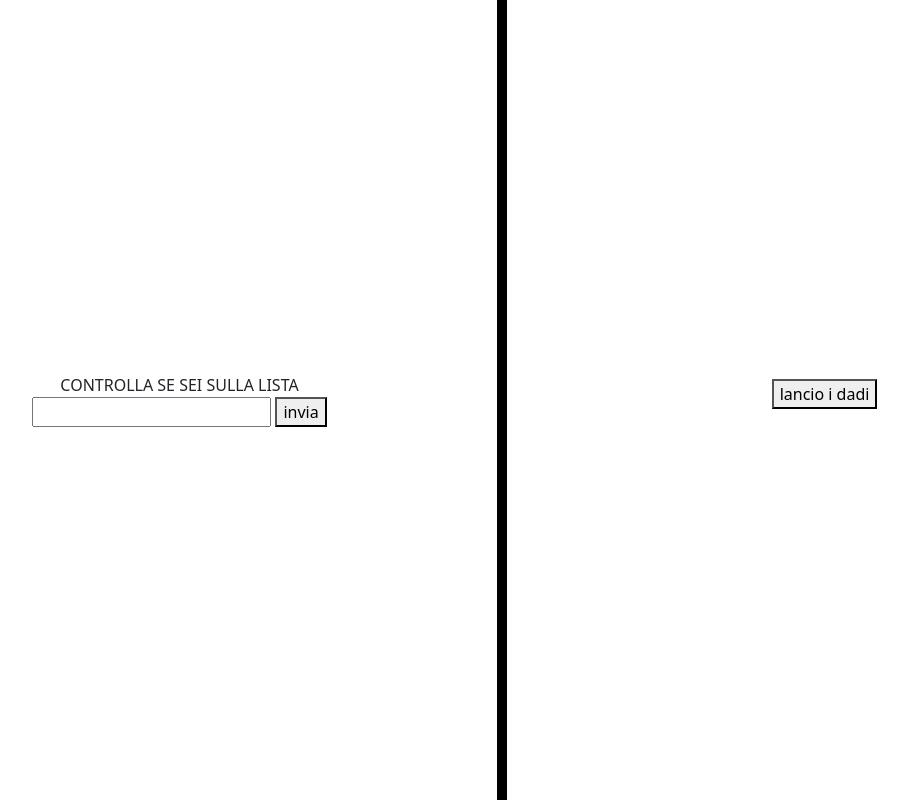
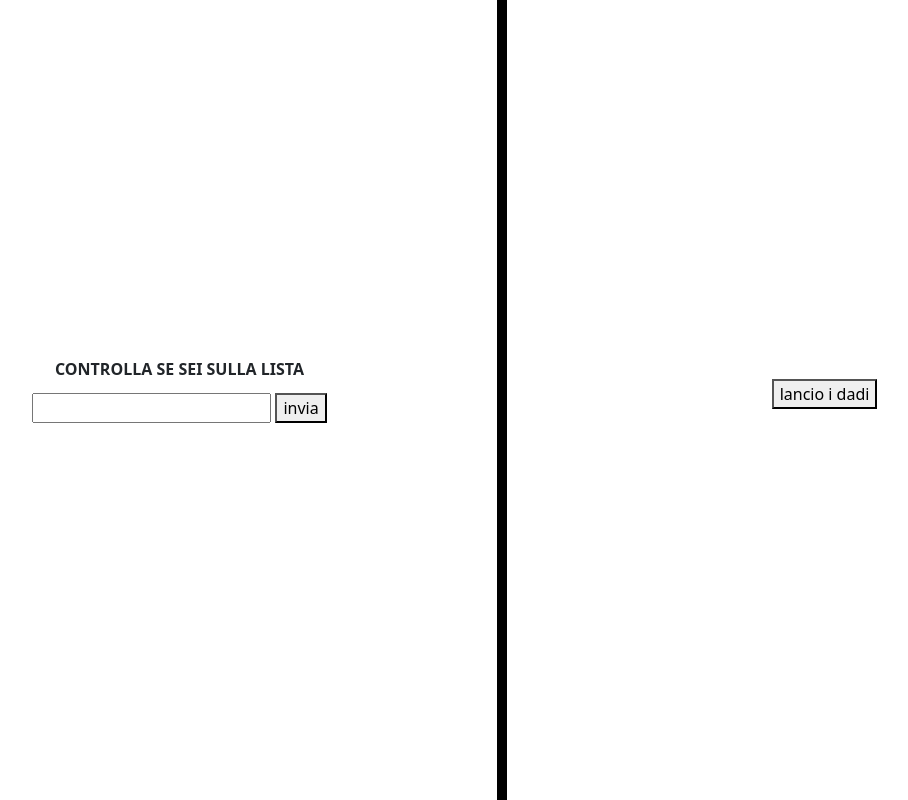
Before and after one commit to LorisGalleana/js-mail-dadi, a plain HTML site: page index.html in a window 1280 px wide. Shown: the whole page, without its empty margins (138-1046 px from the left). Drawn offline with nearby package versions, Linux system fonts and the light colour scheme.

Commit message:
ESERCIZIO COMPLETATO

```diff
--- a/CSS/style.css
+++ b/CSS/style.css
@@ -1,20 +1,31 @@
 .container-page {
     display: flex;
   }
-  .divisor {
+.divisor {
     background-color:black;
     width: 10px;
     height: 100vh;
   }
-  .page-left, .page-right {
+.page-left, .page-right {
     width: calc(50% - 5px);
     display:flex;
     flex-direction: column;
     justify-content: center;
-    align-items: center
+    align-items: center;
+    text-align: center;
   }
-  .risultato {
+.risultato {
     margin-top: 2%;
     font-size: 24px;
     font-weight: bold;
   }
+.inserire-mail {
+    padding: 2% 0 0;
+}
+.lista {
+    height: 20px;
+    padding-top: 2%;
+}
+.accesso {
+    font-weight: bold;
+}
--- a/index.html
+++ b/index.html
@@ -19,8 +19,8 @@
             <div class="inserire-mail">
                 <input type="email" name="" id="" class="autorizzato">
                 <button class="send"> invia</button>
-                <div class="lista"></div>
             </div>
+            <div class="lista"></div>
         </div>
         <div class="divisor"></div>
         <div class="page-right">
```
